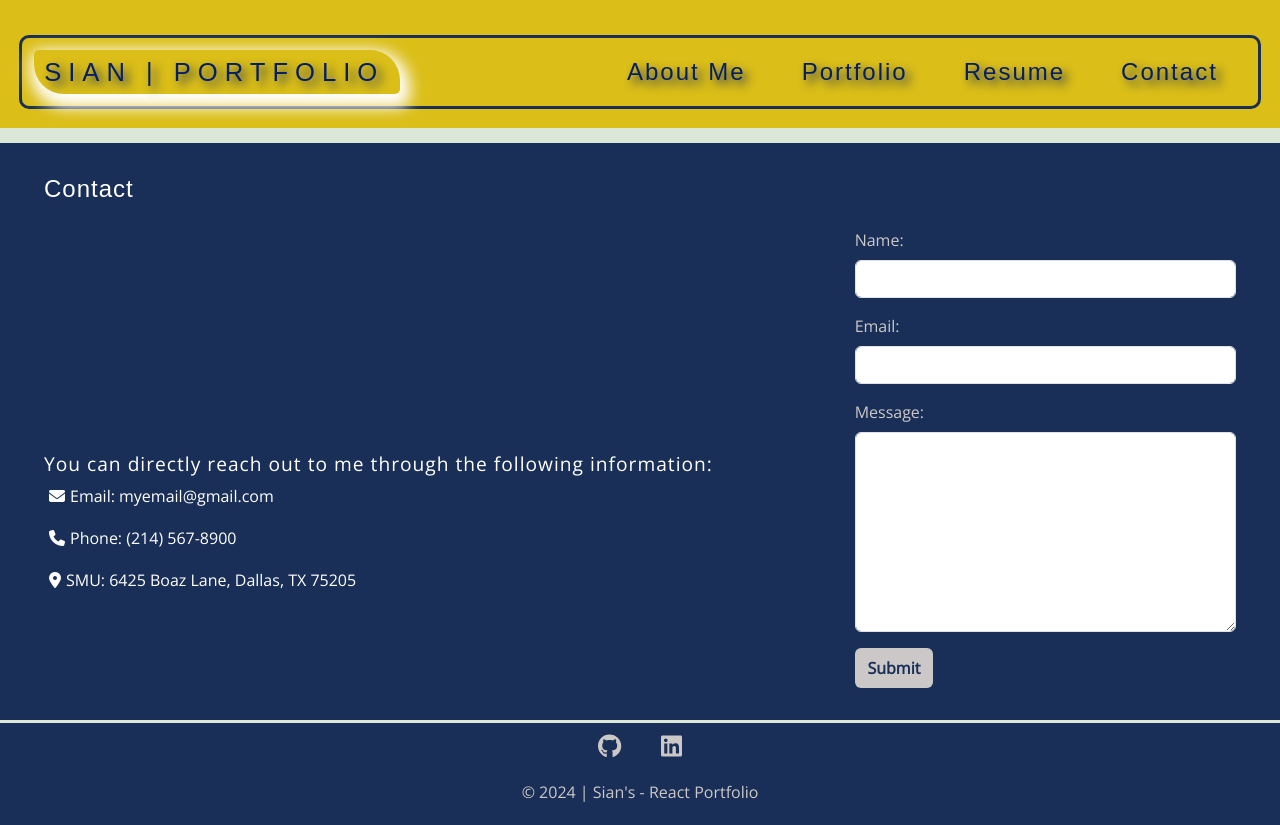
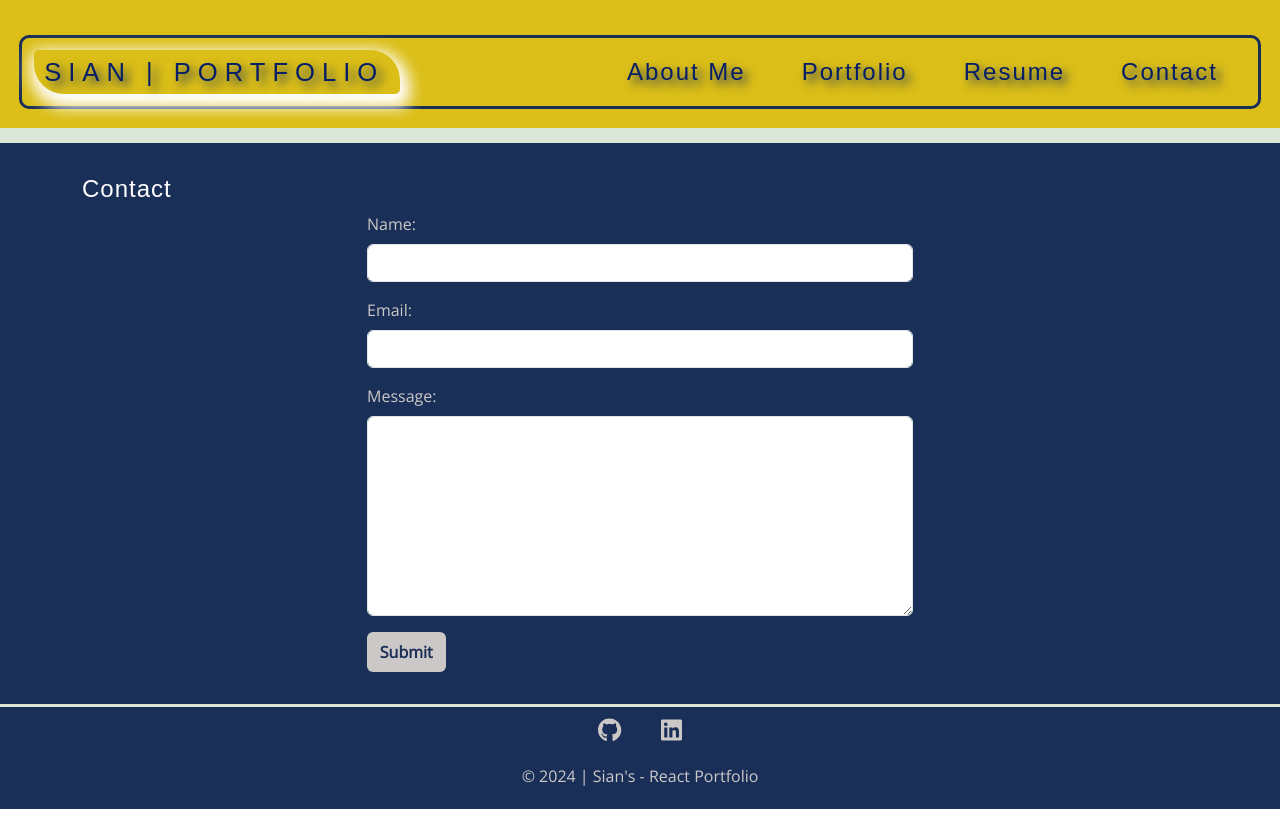
Before and after one commit to SKhai77/my-react-portfolio, a React (Vite) app: page /contact in a window 1280 px wide. Built offline with nearby package versions, Linux system fonts and the light colour scheme; a web font is replaced by a local one.

Commit message:
Removed the unnecessary info and added emailjs to make the form actually works

```diff
--- a/src/pages/Contact.jsx
+++ b/src/pages/Contact.jsx
@@ -1,4 +1,5 @@
 import React, { useState } from "react";
+import emailjs from "@emailjs/browser";
 
 function Contact() {
   const [formData, setFormData] = useState({
@@ -15,11 +16,11 @@ function Contact() {
 
   const handleChange = (e) => {
     const { name, value } = e.target;
-    setFormData({
-      ...formData,
+    setFormData((prevFormData) => ({
+      ...prevFormData,
       [name]: value,
-    });
-    // Clear validation message when user types
+    }));
+    // Clear validation message when the user types
     setValidationMessages((prevMessages) => ({
       ...prevMessages,
       [name]: "",
@@ -28,6 +29,33 @@ function Contact() {
 
   const handleSubmit = (e) => {
     e.preventDefault();
+
+    // EmailJS Service ID, Template ID, and Public Key
+    const emailServiceId = "service_q4u27jk";
+    const emailTemplateId = "template_cccqrmi";
+    const emailPublicKey = "KYasPB8sYpAxIx1lL";
+
+    // Create a new object that contains dynamic template params
+    const templateParams = {
+      from_name: formData.name,
+      from_email: formData.email,
+      to_name: "My Portfolio",
+      message: formData.message,
+    };
+
+    // Send email using EmailJS
+    emailjs
+      .send(emailServiceId, emailTemplateId, templateParams, emailPublicKey)
+      .then(
+        (response) => {
+          console.log("Email sent successfully!", response);
+          alert("Your message has been sent successfully!");
+          setFormData({ name: "", email: "", message: "" });
+        },
+        (error) => {
+          console.error("Error sending email:", error);
+        }
+      );
 
     // Validate form fields
     const newValidationMessages = {};
@@ -46,67 +74,15 @@ function Contact() {
       setValidationMessages(newValidationMessages);
       return;
     }
-
-    // The logic here to handle form submission, and sending data to a server
-
-    // log the form data to the console
-    console.log("Form Data:", formData);
-
-    // Reset form fields and validation messages
-    setFormData({
-      name: "",
-      email: "",
-      message: "",
-    });
-    setValidationMessages({
-      name: "",
-      email: "",
-      message: "",
-    });
   };
 
   return (
     <main>
       <section>
-        <div className="container-fluid">
+        <div className="container ">
           <h2>Contact</h2>
-          <div className="row mt-4">
-            <div className="col-md-8 contact-info">
-              <h4>
-                You can directly reach out to me through the following
-                information:
-              </h4>
-              <p>
-                <a href="mailto:myemail@gmail.com" target="_blank">
-                  <i className="fa fa-envelope" style={{ padding: "5px" }}></i>
-                  Email: myemail@gmail.com
-                </a>
-              </p>
-              <p>
-                <a href="tel:+2145678900">
-                  <i
-                    className="fa-solid fa-phone"
-                    style={{ padding: "5px" }}
-                  ></i>
-                  Phone: (214) 567-8900
-                </a>
-              </p>
-              <p>
-                <a
-                  href="https://www.google.com/maps?q=6425+Boaz+Lane+Dallas+TX+75205"
-                  target="_blank"
-                  rel="noopener noreferrer"
-                >
-                  <i
-                    className="fas fa-map-marker-alt"
-                    style={{ padding: "5px" }}
-                  ></i>
-                  SMU: 6425 Boaz Lane, Dallas, TX 75205
-                </a>
-              </p>
-            </div>
-
-            <div className="col-md-4">
+          <div class="row justify-content-center">
+            <div className="col-md-6">
               <form onSubmit={handleSubmit}>
                 <div className="mb-3">
                   <label htmlFor="name" className="form-label">
```
